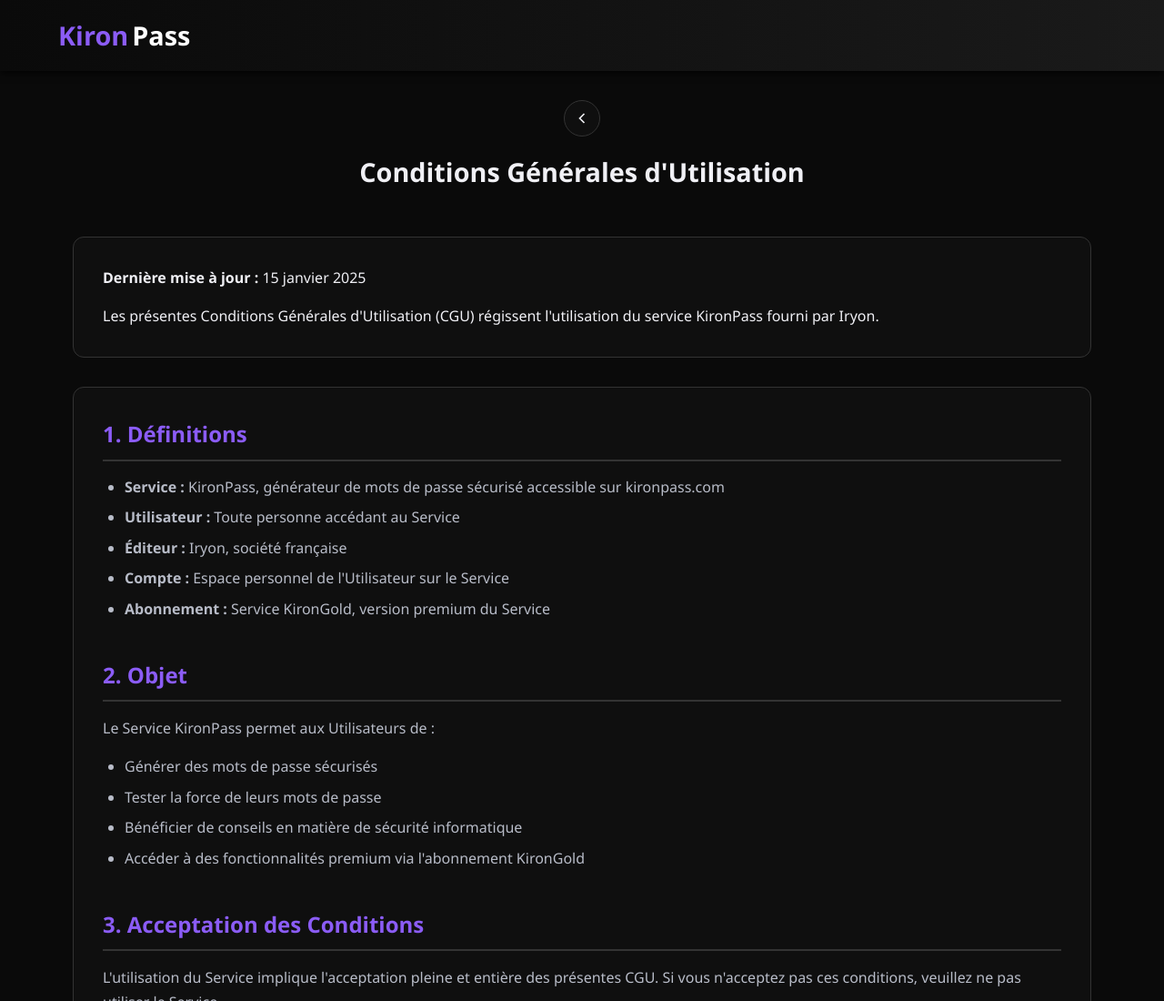
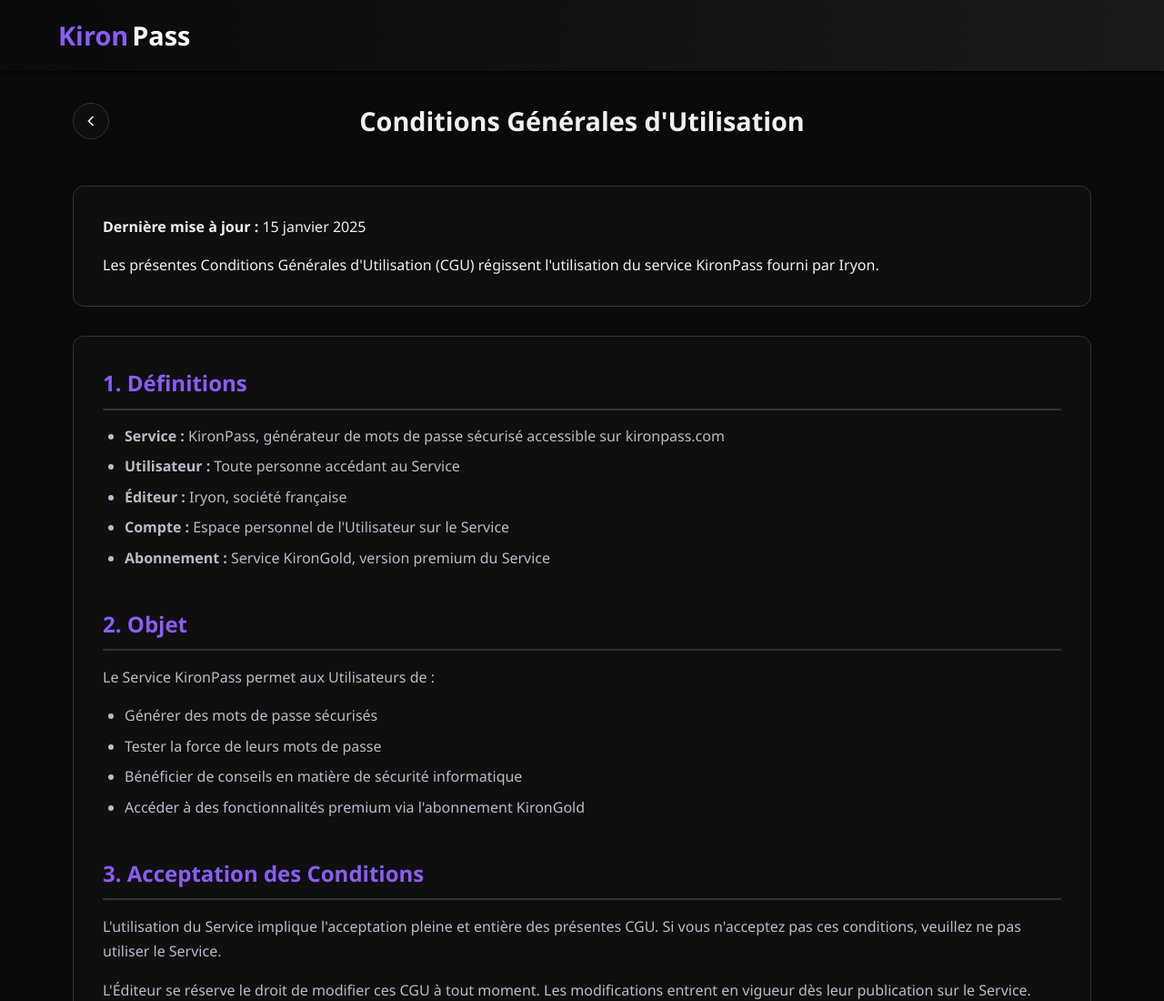
Before and after one commit to CouthMammal4430/KironPass, a website: page cgu.html in a window 1280 px wide. Shown: the top 1100 px of the page at 91% size. Drawn offline with Linux system fonts and the light colour scheme.

Commit message:
Ton message de commit

```diff
--- a/cgu.html
+++ b/cgu.html
@@ -18,10 +18,8 @@
 <!-- ===================== HEADER ===================== -->
 <header class="header">
     <div class="header-container container">
-        <!-- Logo avec lien retour -->
-        <a href="index.html" class="logo-link">
-            <div class="logo" translate="no"><span class="brand">Kiron</span><span class="brand-pass">Pass</span></div>
-        </a>
+        <!-- Logo -->
+        <div class="logo" translate="no"><span class="brand">Kiron</span><span class="brand-pass">Pass</span></div>
 
         <!-- Boutons à droite -->
         <div class="nav-right">
@@ -33,6 +31,7 @@
 <!-- ===================== MAIN CONTENT ===================== -->
 <main class="container">
     <div class="legal-page-container">
+        <!-- Flèche de retour et titre -->
         <div class="page-title-with-back">
             <a href="index.html" class="back-arrow">
                 <svg viewBox="0 0 24 24" fill="none" stroke="currentColor" stroke-width="2">
--- a/style.css
+++ b/style.css
@@ -654,14 +654,22 @@
     }
 
     .page-title-with-back {
-        flex-direction: column;
-        align-items: flex-start;
-        gap: 0.75rem;
+        display: flex;
+        align-items: center;
+        justify-content: center;
+        gap: 1rem;
         margin-bottom: 2rem;
+        position: relative;
     }
 
     .page-title-with-back h1 {
         font-size: 1.8rem;
+        margin: 0;
+    }
+
+    .page-title-with-back .back-arrow {
+        position: absolute;
+        left: 0;
     }
 
 @media (max-width: 480px) {
```
Also changed, not shown: contact.html (+3 -4 lines), mentions-legales.html (+3 -4 lines), password-test.html (+3 -4 lines), privacy.html (+3 -4 lines).
